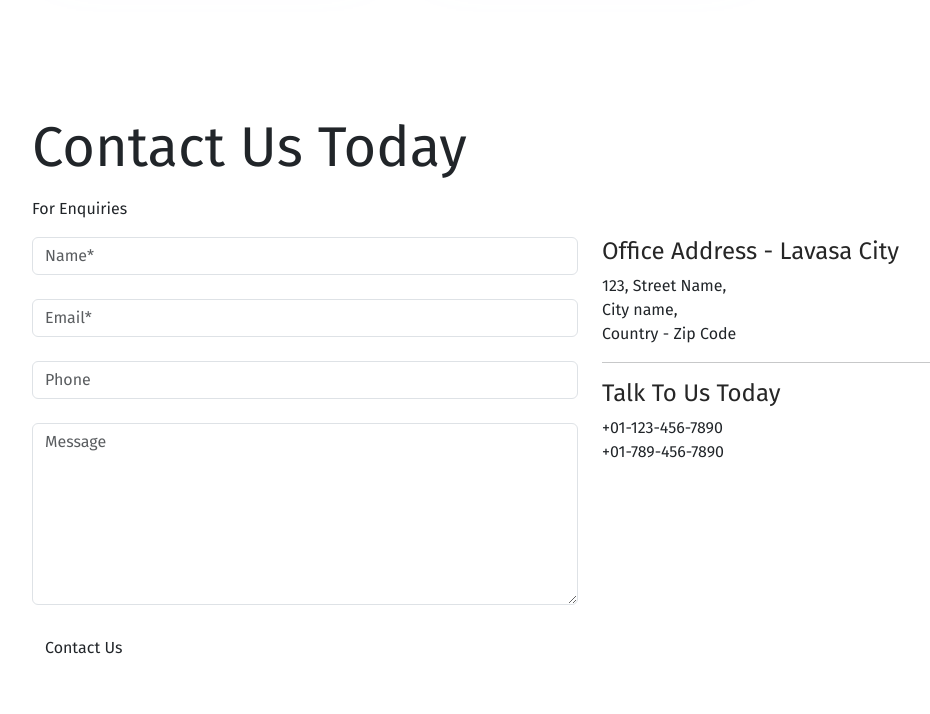
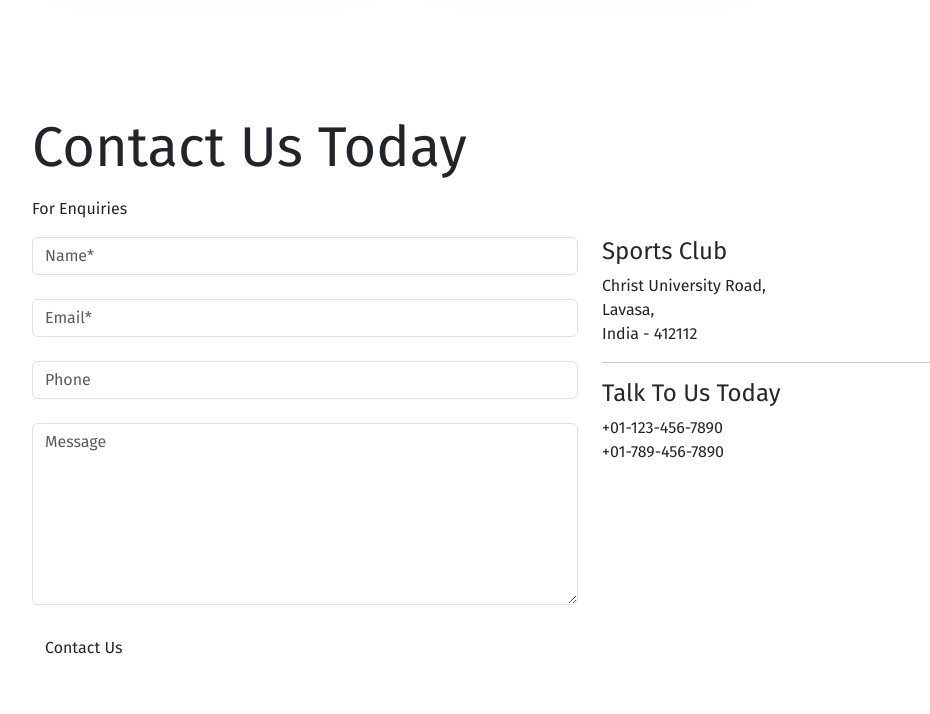
Before and after one commit to jofin-44/project_django, a Django app: page / in a window 1280 px wide. Shown: the part 2608-3322 px from the top of the page, without its empty margins (50-980 px from the left). Run offline with Django 4.2, Linux system fonts and the light colour scheme.

```diff
--- a/templates/Homehtml/Home.html
+++ b/templates/Homehtml/Home.html
@@ -300,10 +300,10 @@
                 </div>
 
             <div class="col-md-6 col-sm-12">
-                <h4>Office Address - Lavasa City</h4>
-                <p>123, Street Name,
-                    <br>City name,
-                    <br>Country - Zip Code
+                <h4>Sports Club</h4>
+                <p>Christ University Road,
+                    <br>Lavasa,
+                    <br>India - 412112
                 </p>
 
                 <!-- <h4>Office Address - Pune Co</h4>
```
